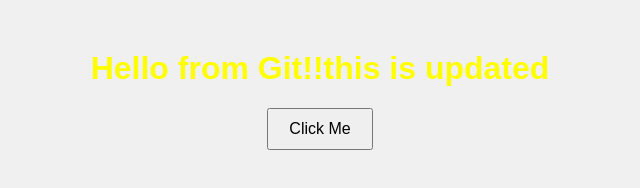
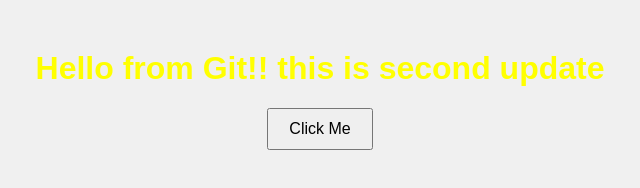
Before and after one commit to Doaa6/myproject, a plain HTML site: page index.html in a window 1280 px wide. Shown: the whole page, without its empty margins (320-960 px from the left). Drawn offline with Linux system fonts and the light colour scheme.

Commit message:
commit second update

```diff
--- a/index.html
+++ b/index.html
@@ -7,7 +7,7 @@
   <link rel="stylesheet" href="style.css" />
 </head>
 <body>
-  <h1>Hello from Git!!this is updated</h1>
+  <h1>Hello from Git!! this is second update</h1>
   <button onclick="sayHello()">Click Me</button>
 
   <script src="app.js"></script>
```
